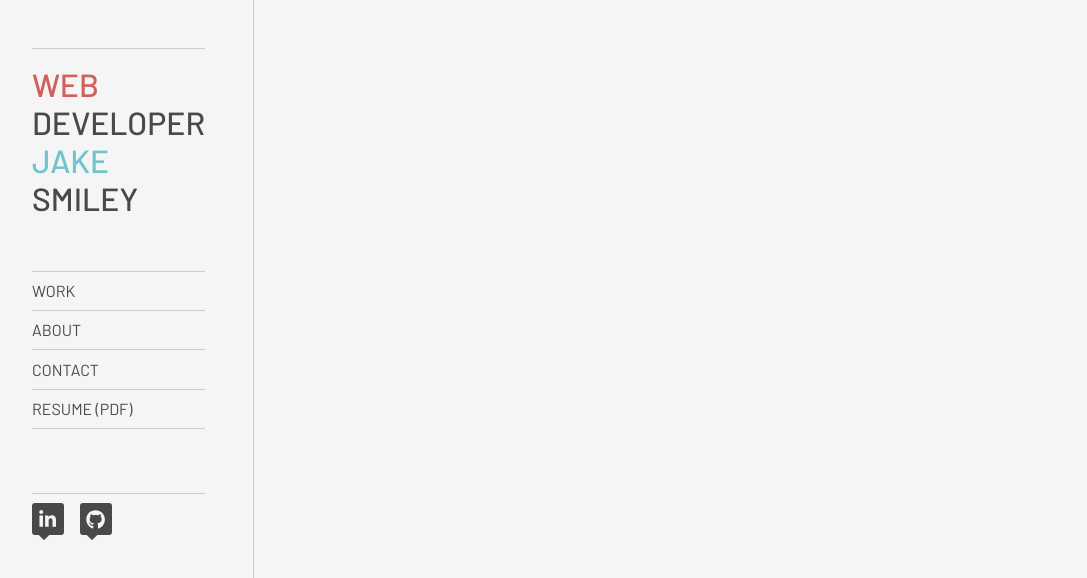
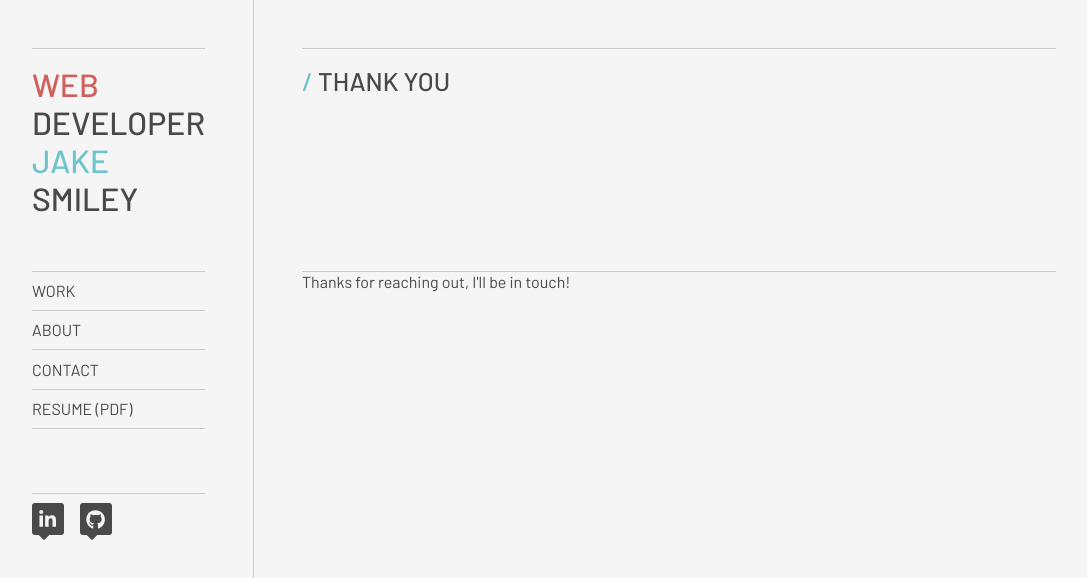
Before and after one commit to jakesmileydev/portfolio-website, a React (Create React App) app: page /thank-you in a window 1280 px wide. Shown: the top 578 px of the page, without its empty margins (96-1183 px from the left). Built offline with nearby package versions, Linux system fonts and the light colour scheme.

Commit message:
custom success page test 3

```diff
--- a/src/App.js
+++ b/src/App.js
@@ -7,6 +7,7 @@ import Navigation from "./jsx/components/Navigation";
 import Work from "./jsx/pages/Work";
 import Contact from "./jsx/pages/Contact";
 import About from "./jsx/pages/About";
+import ThankYou from "./jsx/pages/ThankYou";
 
 export default function App() {
   const location = useLocation();
@@ -37,6 +38,11 @@ export default function App() {
             path="/about"
             element={<About setIsMobileNavOpen={setIsMobileNavOpen} />}
           />
+          <Route
+            exact
+            path="/thank-you"
+            element={<ThankYou setIsMobileNavOpen={setIsMobileNavOpen} />}
+          />
         </Routes>
         {/* </div> */}
       </AnimatePresence>
--- a/src/jsx/pages/Contact.jsx
+++ b/src/jsx/pages/Contact.jsx
@@ -1,7 +1,20 @@
 import Header from "../components/Header";
 import { motion } from "framer-motion";
-
+import { useNavigate } from "react";
 export default function Contact(props) {
+  let navigate = useNavigate();
+  const submitHandler = (e) => {
+    e.preventDefault();
+    let myForm = document.getElementById("contact-form");
+    let formData = new FormData(myForm);
+    fetch("/", {
+      method: "POST",
+      headers: { "Content-Type": "application/x-www-form-urlencoded" },
+      body: new URLSearchParams(formData).toString(),
+    })
+      .then(() => navigate("/thank-you"))
+      .catch((error) => alert(error));
+  };
   return (
     <motion.div
       className="page"
@@ -26,10 +39,12 @@ export default function Contact(props) {
 
       <main>
         <form
+          onSubmit={submitHandler}
+          id="contact-form"
           className="contact-form"
           name="smiley-contact"
           method="POST"
-          action="/about"
+          action="/thank-you"
         >
           {/* hidden input for Netlify */}
           <input type="hidden" name="form-name" value="smiley-contact" />
--- /dev/null
+++ b/src/jsx/pages/ThankYou.jsx
@@ -0,0 +1,32 @@
+import Header from "../components/Header";
+import { motion } from "framer-motion";
+
+export default function Contact(props) {
+  return (
+    <motion.div
+      className="page"
+      initial={{ opacity: 0, y: 30 }}
+      animate={{ opacity: 1, y: 0 }}
+      transition={{
+        opacity: {
+          ease: "linear",
+          duration: 0.3,
+        },
+        y: {
+          ease: "easeOut",
+          duration: 0.3,
+        },
+      }}
+      exit={{ opacity: 0, transition: { duration: 0.2 } }}
+    >
+      <Header
+        headerText="THANK YOU"
+        setIsMobileNavOpen={props.setIsMobileNavOpen}
+      />
+
+      <main>
+        <p>Thanks for reaching out, I'll be in touch!</p>
+      </main>
+    </motion.div>
+  );
+}
```
